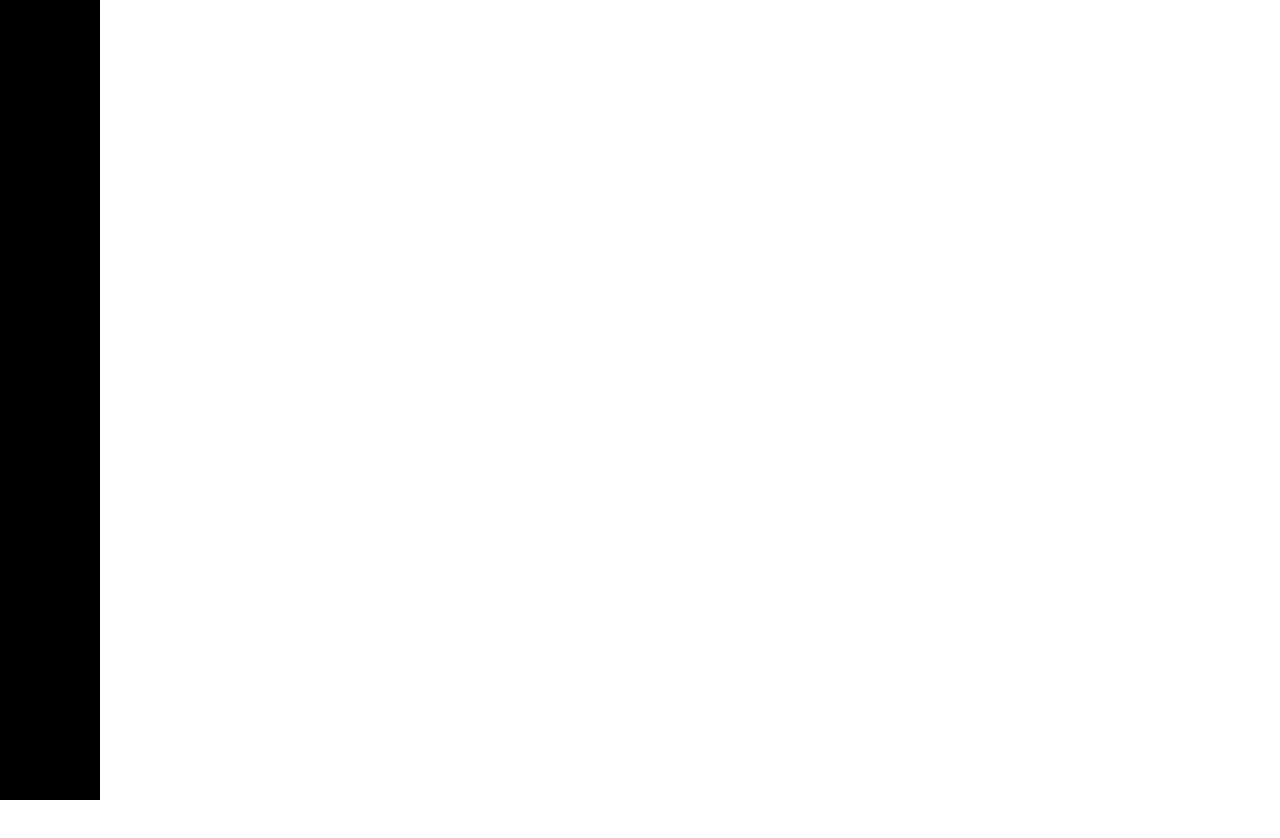
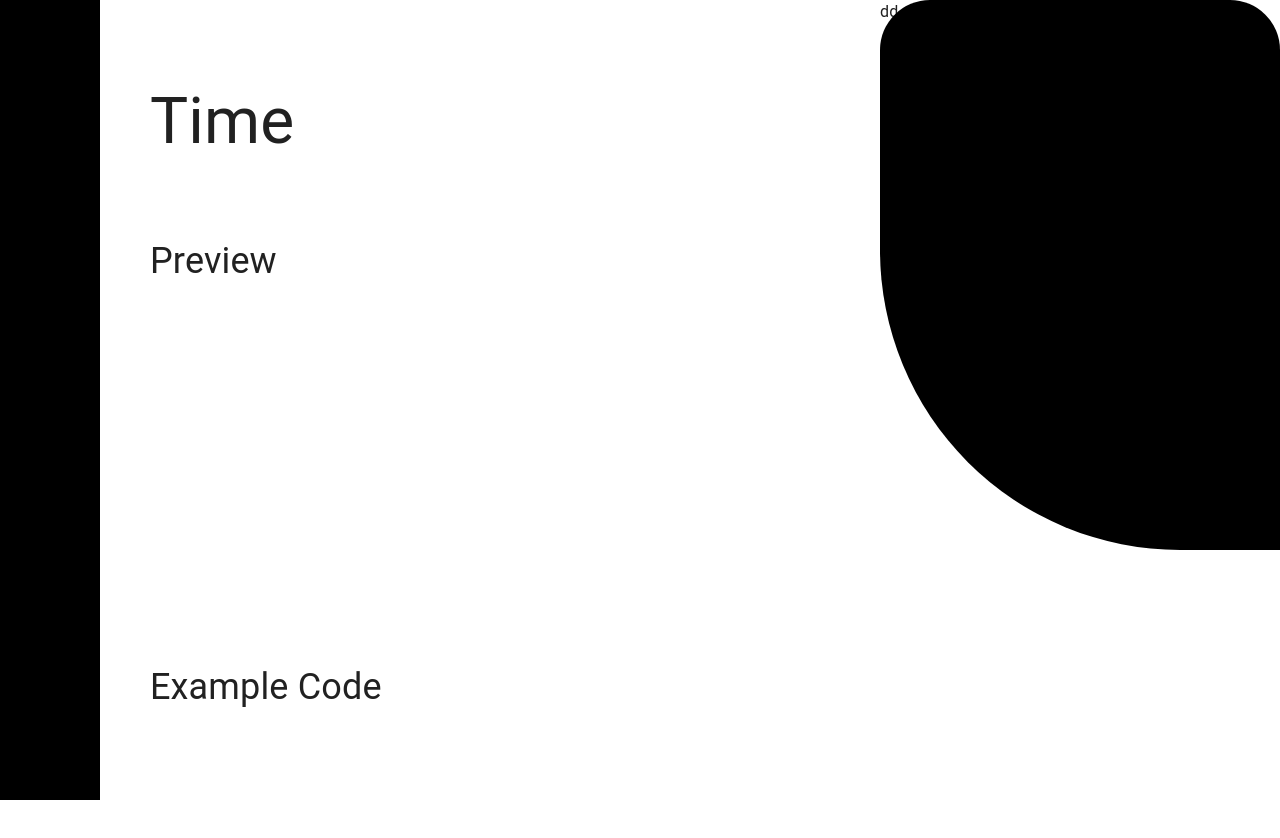
Before and after one commit to PPO-F-MAN/react-season-component-web, a React (Create React App) app: page /time in a window 1280 px wide. Shown: the top 838 px of the page. Before the commit the page ends 800 px from the top, so only its background shows below. Built offline with nearby package versions, Linux system fonts and the light colour scheme.

Commit message:
feat: 간단히 구조화

```diff
--- a/src/pages/Time/index.tsx
+++ b/src/pages/Time/index.tsx
@@ -1,10 +1,20 @@
 import React from 'react';
+import * as Styled from './styled';
+import Controller from '../../components/Controller';
 
 function Time() {
-	return (
-		<div>Time</div>
-	);
+  return (
+    <>
+      <Controller>dd</Controller>
+      <Styled.Container>
+        <Styled.Title>Time</Styled.Title>
+        <Styled.SubTitle>Preview</Styled.SubTitle>
+        <Styled.Card />
+        <Styled.SubTitle>Example Code</Styled.SubTitle>
+        <Styled.CodeContainer />
+      </Styled.Container>
+    </>
+  );
 }
 
-
 export default Time;
--- /dev/null
+++ b/src/pages/Time/styled.tsx
@@ -0,0 +1,27 @@
+import styled from '@emotion/styled';
+
+export const Container = styled.div`
+  position: relative;
+  padding: 10px 50px;
+  left: 100px;
+  width: 80%;
+  height: 100%;
+`;
+
+export const Title = styled.p`
+  font-size: 64px;
+`;
+
+export const SubTitle = styled.p`
+  font-size: 36px;
+`;
+
+export const Card = styled.div`
+  width: 300px;
+  height: 300px;
+`;
+
+export const CodeContainer = styled.div`
+  width: 300px;
+  height: 300px;
+`;
```
